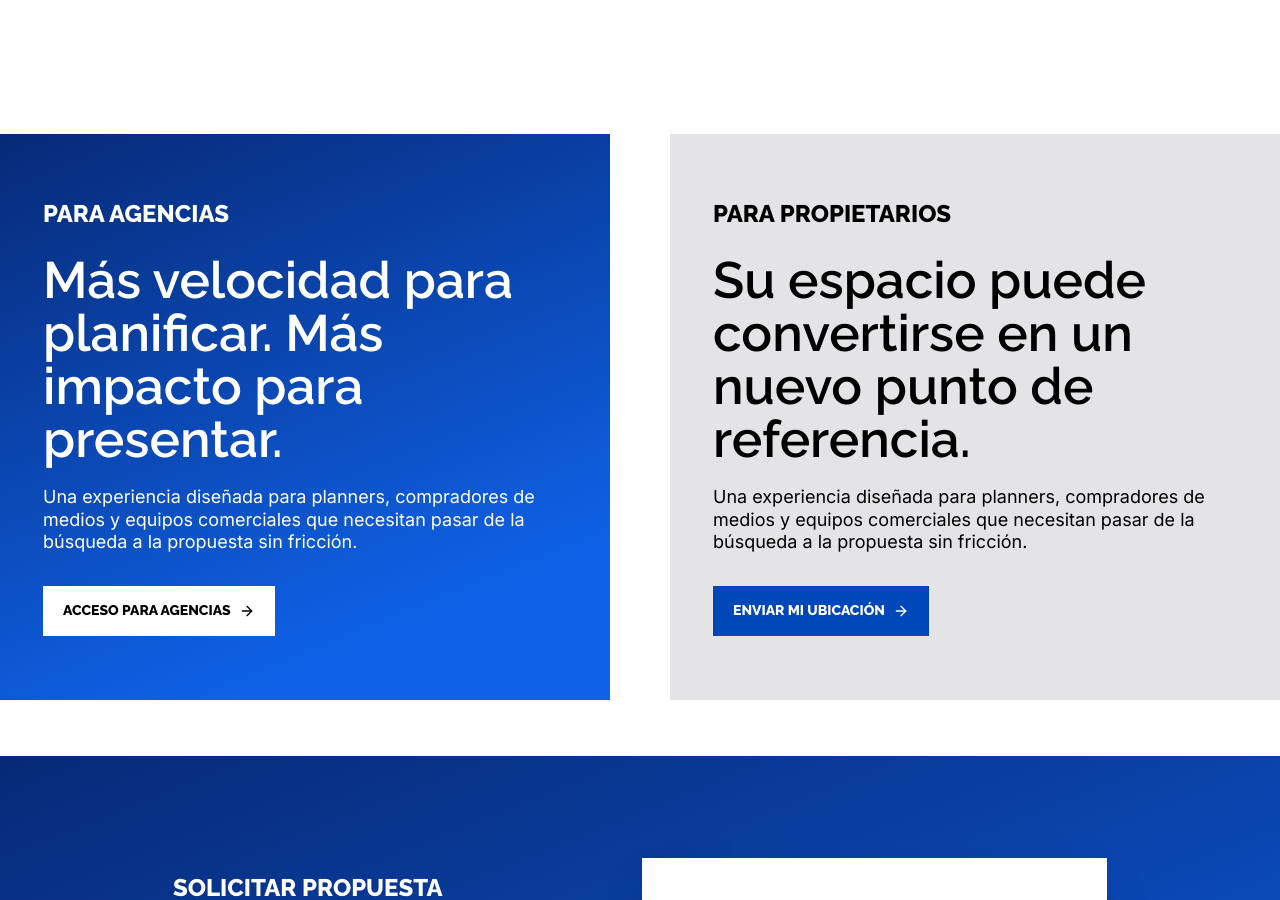
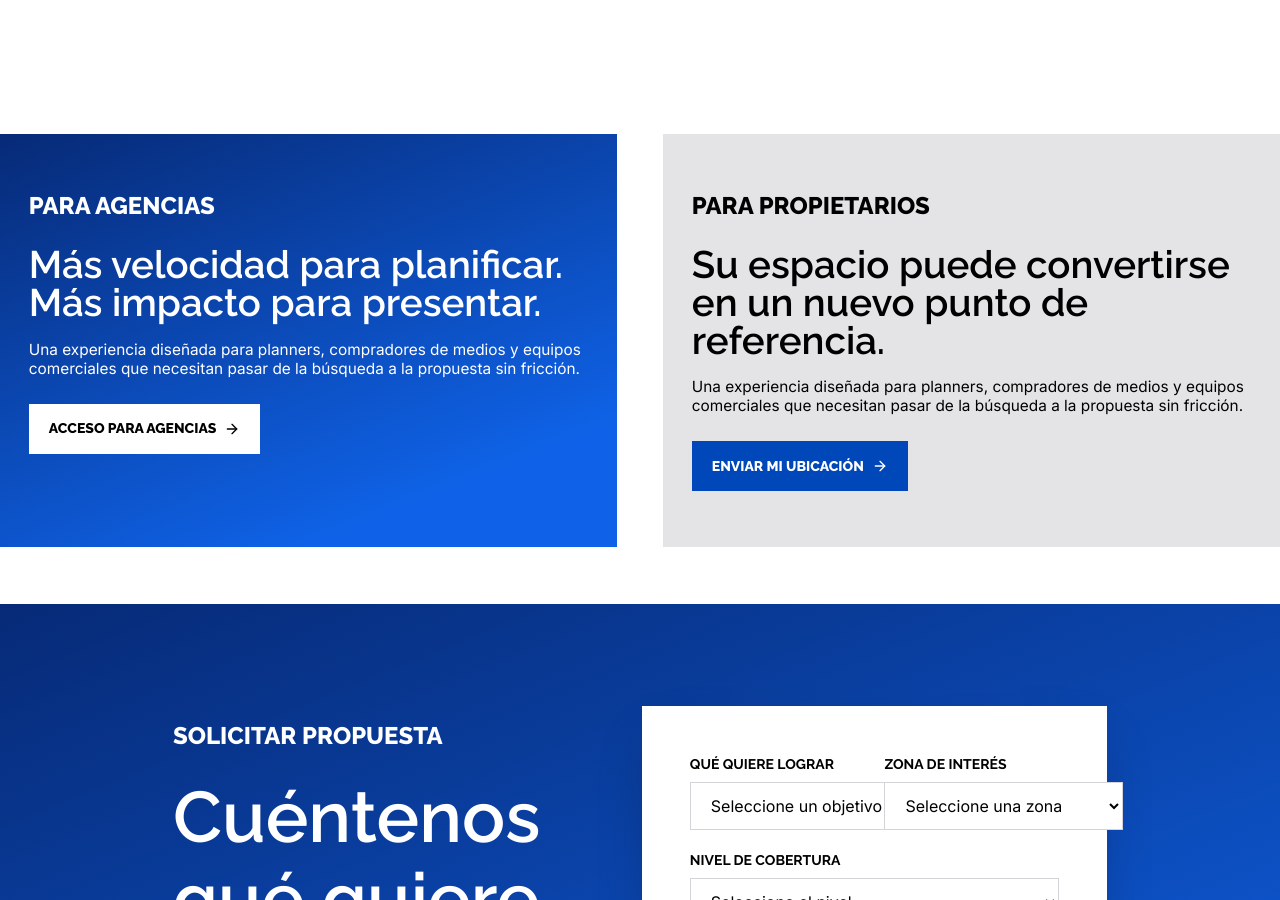
Before and after one commit to tebanban/webpubliex3.0, a React (Vite) app: page / in a window 1280 px wide. Shown: the part 11100-12000 px from the top of the page. Built offline with nearby package versions, Linux system fonts and the light colour scheme.

Commit message:
Section 14 adjustment

```diff
--- a/client/components/site/ImagePanel.tsx
+++ b/client/components/site/ImagePanel.tsx
@@ -5,7 +5,7 @@ import { publiexAsset } from "@/lib/assets";
 const panelShape = {
   solution: "aspect-square w-full min-w-0",
   case: "aspect-[486/567] w-full min-w-0",
-  insight: "aspect-[573/728] w-full min-w-0",
+  insight: "aspect-[573/728] w-full min-w-0 xl:aspect-auto xl:h-182",
 };
 
 const panelHeight = {
--- a/client/pages/HomePage.tsx
+++ b/client/pages/HomePage.tsx
@@ -187,11 +187,10 @@ export default function HomePage() {
               mirando hacia adelante.
             </h2>
             <p className="font-uni mt-8 text-[clamp(1.25rem,1.65vw,1.965rem)] leading-tight">
-              Somos una empresa especializada desde 1999 en el
-              campo de la publicidad exterior (Out of Home Media)
-              con más de 27 años de trayectoria en Costa Rica,
-              dándole a cada cliente la solución a sus necesidades
-              para hacer crecer sus marcas.
+              Somos una empresa especializada desde 1999 en el campo de la
+              publicidad exterior (Out of Home Media) con más de 27 años de
+              trayectoria en Costa Rica, dándole a cada cliente la solución a
+              sus necesidades para hacer crecer sus marcas.
             </p>
             <a
               className="relative mt-8 inline-block pb-1 font-raleway text-sm font-bold uppercase text-white transition after:absolute after:bottom-0 after:left-0 after:h-px after:w-screen after:bg-[#f5333f] after:content-[''] hover:text-white/75"
@@ -565,35 +564,34 @@ export default function HomePage() {
       {/* Proposal paths */}
       <section className="overflow-hidden">
         <div className="mx-auto w-full max-w-480 py-[clamp(0rem,4.4vw,5.3125rem)]">
-          <div className="mx-auto grid max-w-393.5 gap-15 md:grid-cols-2">
-            <div className="bg-publiex-gradient px-5 py-16 text-white md:px-10 lg:px-10.75">
+          <div className="mx-auto grid w-full max-w-393.5 gap-[clamp(1.25rem,3.6vw,5.25rem)] px-5 md:grid-cols-2 md:px-10 lg:px-0">
+            <div className="bg-publiex-gradient px-[clamp(1.25rem,2.25vw,2.6875rem)] py-[clamp(3rem,4.4vw,5.3125rem)] text-white">
               <SectionLabel>Para agencias</SectionLabel>
-              <h2 className="font-raleway text-[clamp(2rem,4vw,3.375rem)] font-semibold leading-tight md:leading-13.25">
-                Más velocidad para planificar.
-                Más impacto para presentar.
+              <h2 className="font-raleway text-[clamp(1.75rem,3vw,3.375rem)] font-semibold leading-tight md:leading-[0.98]">
+                Más velocidad para planificar. Más impacto para presentar.
               </h2>
-              <p className="mt-5 max-w-2xl text-lg leading-tight">
-                Una experiencia diseñada para planners, compradores de medios
-                y equipos comerciales que necesitan pasar de la búsqueda a
-                la propuesta sin fricción.
+              <p className="mt-[clamp(1rem,1.4vw,1.25rem)] max-w-2xl text-[clamp(0.95rem,1.2vw,1.125rem)] leading-tight">
+                Una experiencia diseñada para planners, compradores de medios y
+                equipos comerciales que necesitan pasar de la búsqueda a la
+                propuesta sin fricción.
               </p>
-              <div className="mt-8">
+              <div className="mt-[clamp(1.5rem,2vw,2rem)]">
                 <PrimaryLink href="#contacto" tone="white">
                   Acceso para agencias
                 </PrimaryLink>
               </div>
             </div>
-            <div className="bg-zinc-200 px-5 py-16 md:px-10 lg:px-10.75">
+            <div className="bg-zinc-200 px-[clamp(1.25rem,2.25vw,2.6875rem)] py-[clamp(3rem,4.4vw,5.3125rem)]">
               <SectionLabel dark>Para propietarios</SectionLabel>
-              <h2 className="font-raleway text-[clamp(2rem,4vw,3.375rem)] font-semibold leading-tight md:leading-13.25">
+              <h2 className="font-raleway text-[clamp(1.75rem,3vw,3.375rem)] font-semibold leading-tight md:leading-[0.98]">
                 Su espacio puede convertirse en un nuevo punto de referencia.
               </h2>
-              <p className="mt-5 max-w-2xl text-lg leading-tight">
-                Una experiencia diseñada para planners, compradores de medios
-                 y equipos comerciales que necesitan pasar de la búsqueda a la
-                 propuesta sin fricción.
+              <p className="mt-[clamp(1rem,1.4vw,1.25rem)] max-w-2xl text-[clamp(0.95rem,1.2vw,1.125rem)] leading-tight">
+                Una experiencia diseñada para planners, compradores de medios y
+                equipos comerciales que necesitan pasar de la búsqueda a la
+                propuesta sin fricción.
               </p>
-              <div className="mt-8">
+              <div className="mt-[clamp(1.5rem,2vw,2rem)]">
                 <PrimaryLink href="#contacto" tone="blue">
                   Enviar mi ubicación
                 </PrimaryLink>
```
